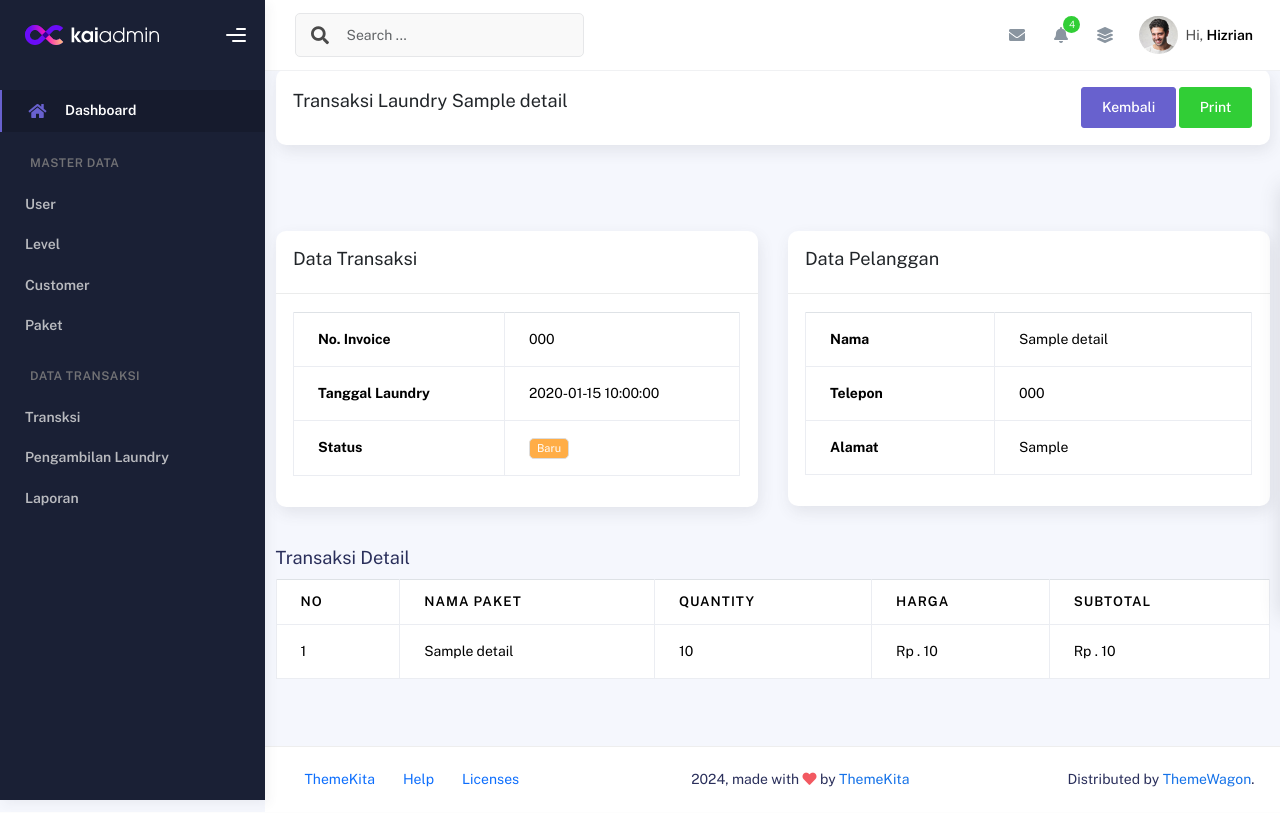
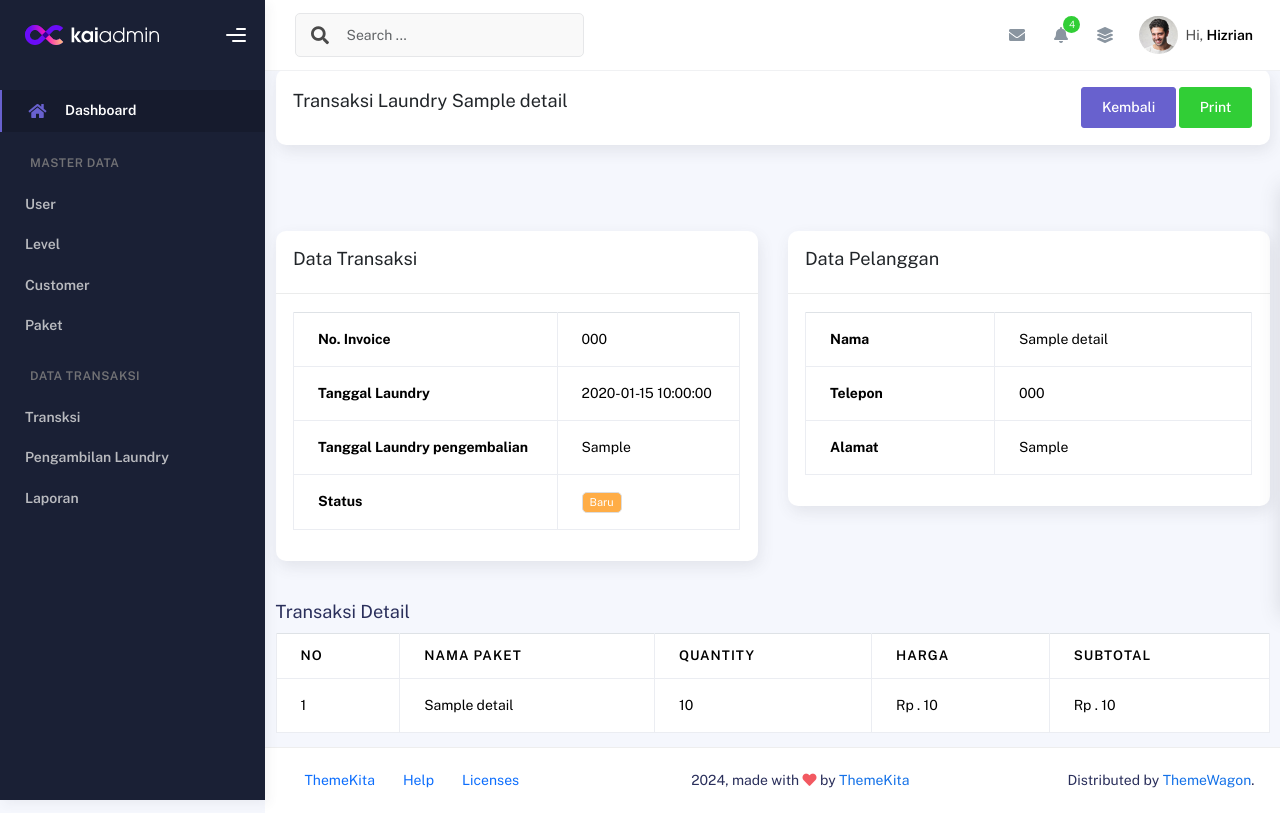
Before and after one commit to ozi16/sobat_laundry, a PHP site: page /index.php?pg=tambah-trans&detail=1 in a window 1280 px wide. Run offline with PHP 8.4, Linux system fonts and the light colour scheme; the visitor is signed in with stand-in values (Sample User, id 1); tables that the repository leaves empty or names only in its code hold one stand-in row (values such as "Sample post").

Commit message:
penambahan transaksi

```diff
--- a/auth/login.php
+++ b/auth/login.php
@@ -34,12 +34,12 @@
                                         <h5 class="fw-normal mb-3 pb-3" style="letter-spacing: 1px;">Sign into your account</h5>
 
                                         <div data-mdb-input-init class="form-outline mb-4">
-                                            <input type="text" name="email" id="form2Example17" class="form-control form-control-lg" />
-                                            <label class="form-label" for="form2Example17">Email address / Username</label>
+                                            <input type="text" name="email" id="email" autofocus required class="form-control form-control-lg" />
+                                            <label class="form-label" for="form2Example17">Email address </label>
                                         </div>
 
                                         <div data-mdb-input-init class="form-outline mb-4">
-                                            <input type="password" name="password" id="form2Example27" class="form-control form-control-lg" />
+                                            <input type="password" name="password" id="password" class="form-control form-control-lg" required />
                                             <label class="form-label" for="form2Example27">Password</label>
                                         </div>
 
--- a/content/tambah-trans.php
+++ b/content/tambah-trans.php
@@ -5,16 +5,17 @@
     $id_customer = $_POST['id_customer'];
     $no_transaksi = $_POST['no_transaksi'];
     $tanggal_laundry = $_POST['tanggal_laundry'];
+    $laundry_pengembalian = $_POST['laundry_pengembalian'];
 
-    $id_paket = $_POST['id_paket'];
+    $id_paket = $_POST['id_service'];
     // INSERT KE TABLE TRANS_ORDER
-    $insertTransOrder = mysqli_query($koneksi, "INSERT INTO trans_order(id_customer, order_code, order_date) VALUES ('$id_customer','$no_transaksi','$tanggal_laundry')");
+    $insertTransOrder = mysqli_query($koneksi, "INSERT INTO trans_order(id_customer, order_code, order_date, order_end) VALUES ('$id_customer','$no_transaksi','$tanggal_laundry','$laundry_pengembalian')");
 
     $last_id = mysqli_insert_id($koneksi);
     // INSERT KE TABLE TRANS_DETAIL_ORDER
     // MENGAMBIL NILAI LEBIH DARI SATU, LOOPING DENGAN FOREACH
     foreach ($id_paket as $key => $value) {
-        $id_paket = array_filter(array: $_POST['id_paket']);
+        $id_paket = array_filter($_POST['id_service']);
         $qty = array_filter($_POST['qty']);
         $id_paket = $_POST['id_service'][$key];
         $qty = $_POST['qty'][$key];
@@ -28,6 +29,8 @@
 
         if ($id_paket > 0) {
             $insertTransDetail = mysqli_query($koneksi, "INSERT INTO trans_order_detail (id_order, id_service, qty, subtotal) VALUES ('$last_id','$id_paket','$qty','$subtotal')");
+            // print_r($insertTransDetail);
+            // die;
         }
     }
 
@@ -37,10 +40,14 @@
 
 $queryCustomer = mysqli_query($koneksi, "SELECT * FROM customer");
 $id = isset($_GET['detail']) ? $_GET['detail'] : '';
-$queryTransDetail = mysqli_query($koneksi, "SELECT customer.customer_name,customer.phone, customer.adress, trans_order.order_code, trans_order.order_date, trans_order.status, type_of_service.service_name, type_of_service.price, trans_order_detail.* FROM trans_order_detail LEFT JOIN type_of_service ON type_of_service.id = trans_order_detail.id_service LEFT JOIN trans_order ON trans_order.id = trans_order_detail.id_order LEFT JOIN customer ON customer.id = trans_order.id_customer WHERE trans_order_detail.id_order = '$id'");
+$queryTransDetail = mysqli_query($koneksi, "SELECT customer.customer_name,customer.phone, customer.adress, trans_order.order_code, trans_order.order_date,trans_order.order_end, trans_order.status, type_of_service.service_name, type_of_service.price, trans_order_detail.* FROM trans_order_detail LEFT JOIN type_of_service ON type_of_service.id = trans_order_detail.id_service LEFT JOIN trans_order ON trans_order.id = trans_order_detail.id_order LEFT JOIN customer ON customer.id = trans_order.id_customer WHERE trans_order_detail.id_order = '$id'");
+// $data = mysqli_fetch_assoc($queryTransDetail);
+// die;
 $row = [];
 while ($dataTrans = mysqli_fetch_assoc($queryTransDetail)) {
     $row[] = $dataTrans;
+    //     print_r($row);
+    //     die;
 }
 
 // echo "<pre>";
@@ -121,6 +128,11 @@
                                 <tr>
                                     <th>Tanggal Laundry</th>
                                     <td><?php echo $row[0]['order_date'] ?>
+                                    </td>
+                                </tr>
+                                <tr>
+                                    <th>Tanggal Laundry pengembalian</th>
+                                    <td><?php echo $row[0]['order_end'] ?>
                                     </td>
                                 </tr>
                                 <tr>
@@ -205,6 +217,10 @@
                                     </div>
                                 <?php endif; ?>
                                 <div class="mb-3 row">
+                                    <div class="col-sm-6 mb-4">
+                                        <label for="">No. Invoice</label>
+                                        <input type="text" class="form-control" name="no_transaksi" id="" placeholder="kode transaksi" value="#<?php echo $code ?>" readonly required>
+                                    </div>
                                     <div class="col-sm-12 mb-4">
                                         <label for="">Pelanggan</label>
                                         <select class="form-control" name="id_customer" id="">
@@ -214,13 +230,14 @@
                                             <?php } ?>
                                         </select>
                                     </div>
-                                    <div class="col-sm-6 mb-4">
-                                        <label for="">No. Invoice</label>
-                                        <input type="text" class="form-control" name="no_transaksi" id="" placeholder="Masukan Nama anda" value="#<?php echo $code ?>" readonly required>
-                                    </div>
+
                                     <div class="col-sm-6 mb-4">
                                         <label for="">Tanggal Laundry</label>
                                         <input type="date" class="form-control" name="tanggal_laundry" id="" placeholder="Masukan tanggal laundry anda" value="<?php echo isset($_GET['edit']) ? $rowEdit['name'] : '' ?>" required>
+                                    </div>
+                                    <div class="col-sm-6 mb-4">
+                                        <label for="">Tanggal pengembalian</label>
+                                        <input type="date" class="form-control" name="laundry_pengembalian" id="" placeholder="Masukan tanggal laundry anda" value="<?php echo isset($_GET['edit']) ? $rowEdit['name'] : '' ?>" required>
                                     </div>
                                 </div>
                             </div>
@@ -241,7 +258,7 @@
                                             <label for="">Paket</label>
                                         </div>
                                         <div class="col-sm-9 mb-4">
-                                            <select class="form-control" name="id_paket[]" id="">
+                                            <select class="form-control" name="id_service[]" id="">
                                                 <option value="">--Pilih Paket--</option>
                                                 <?php foreach ($rowPaket as $key => $value) { ?>
                                                     <option value="<?php echo $value['id'] ?>"><?php echo $value['service_name'] ?></option>
@@ -260,7 +277,7 @@
                                             <label for="">Paket</label>
                                         </div>
                                         <div class="col-sm-9 mb-4">
-                                            <select class="form-control" name="id_paket[]" id="">
+                                            <select class="form-control" name="id_service[]" id="">
                                                 <option value="">--Pilih Paket--</option>
                                                 <?php foreach ($rowPaket as $key => $value) { ?>
                                                     <option value="<?php echo $value['id'] ?>"><?php echo $value['service_name'] ?></option>
--- a/content/trans-order.php
+++ b/content/trans-order.php
@@ -7,7 +7,7 @@
 if (isset($_GET['delete'])) {
     $id = $_GET['delete'];
     $delete = mysqli_query($koneksi, "DELETE FROM trans_order WHERE id = '$id'");
-    header("Location:?pg=trans_order&hapus=berhasil");
+    header("Location:?pg=trans-order&hapus=berhasil");
 }
 ?>
 
@@ -33,6 +33,7 @@
                                 <th>No Invoice</th>
                                 <th>Nama Pelanggan</th>
                                 <th>Tanggal Laundry</th>
+                                <th>Tanggal Pengembalian</th>
                                 <th>Status</th>
                                 <th>Aksi</th>
                             </tr>
@@ -46,6 +47,7 @@
                                     <td><?php echo $row_trans['order_code'] ?></td>
                                     <td><?php echo $row_trans['customer_name'] ?></td>
                                     <td><?php echo $row_trans['order_date'] ?></td>
+                                    <td><?php echo $row_trans['order_end'] ?></td>
                                     <td>
                                         <?php
                                         echo changeStatus($row_trans['status'])
@@ -58,7 +60,7 @@
                                         <a target="_blank" href="?pg=print.php&id=<?php echo $row_trans['id'] ?>">
                                             <span class="tf-icon btn btn-success bx bx-printer"></span>
                                         </a> |
-                                        <a onclick="return confirm('Apakah antum yakin akan menghapus data ini??')" href="?pg=trans_order&delete=<?php echo $row_trans['id'] ?>">
+                                        <a onclick="return confirm('Apakah antum yakin akan menghapus data ini??')" href="?pg=trans-order&delete=<?php echo $row_trans['id'] ?>">
                                             <span class="tf-icon btn btn-danger bx bx-trash bx-12px"></span>
                                         </a>
                                     </td>
--- a/index.php
+++ b/index.php
@@ -4,6 +4,10 @@
 
 ob_start();
 ob_clean();
+if (!isset($_SESSION['EMAIL'])) {
+    header('location:auth/login.php');
+    exit;
+}
 
 ?>
 
@@ -20,7 +24,7 @@
         rel="icon"
         href="assets/img/kaiadmin/favicon.ico"
         type="image/x-icon" />
-
+    <link rel="icon" type="image/x-icon" href="assets/assets/img/favicon/favicon.ico" />
     <!-- Fonts and icons -->
     <script src="assets/dashboard/assets/js/plugin/webfont/webfont.min.js"></script>
     <script>
```
Also changed, not shown: auth/actionLogin.php (+36 -46 lines), assets/img/eye.svg (added), assets/img/refresh.svg (added), assets/img/trash.svg (added).
